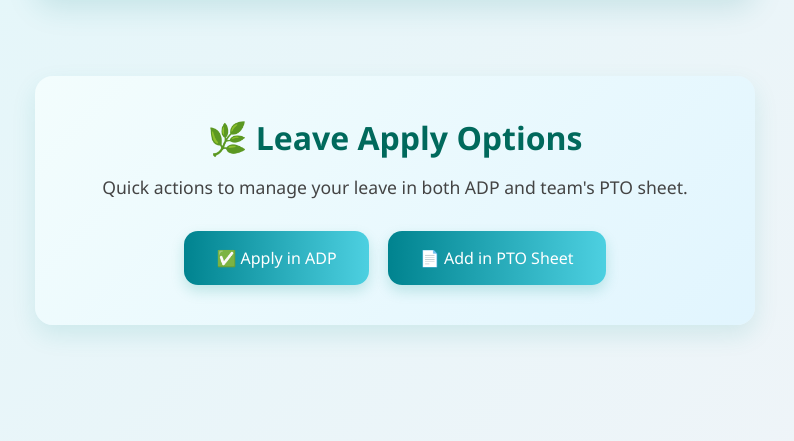
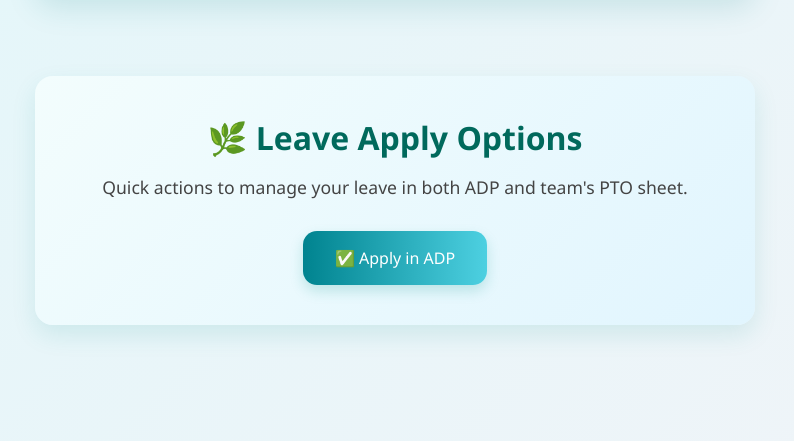
Before and after one commit to GPRaikar/Attendance-Tracker-Backend, a Flask app: page / in a window 1280 px wide. Shown: the part 439-880 px from the top of the page, without its empty margins (245-1039 px from the left). Run offline with Flask 3, Linux system fonts and the light colour scheme.

Commit message:
Removed Adding PTO Excel sheet option

```diff
--- a/templates/home.html
+++ b/templates/home.html
@@ -28,7 +28,6 @@
 
     <div class="leave-buttons">
       <a href="https://workforcenow.adp.com/theme/index.html#/home/" target="_blank" class="button">✅ Apply in ADP</a>
-      <a href="https://planview.sharepoint.com/:x:/s/ops-altair-cic/EaQVK-5PDi1BsbPWUv04McUBv_le8RmnTbXb3GnCwC3jXA?e=bkQFRZ" target="_blank" class="button">📄 Add in PTO Sheet</a>
     </div>
   </div>
 </body>
```
